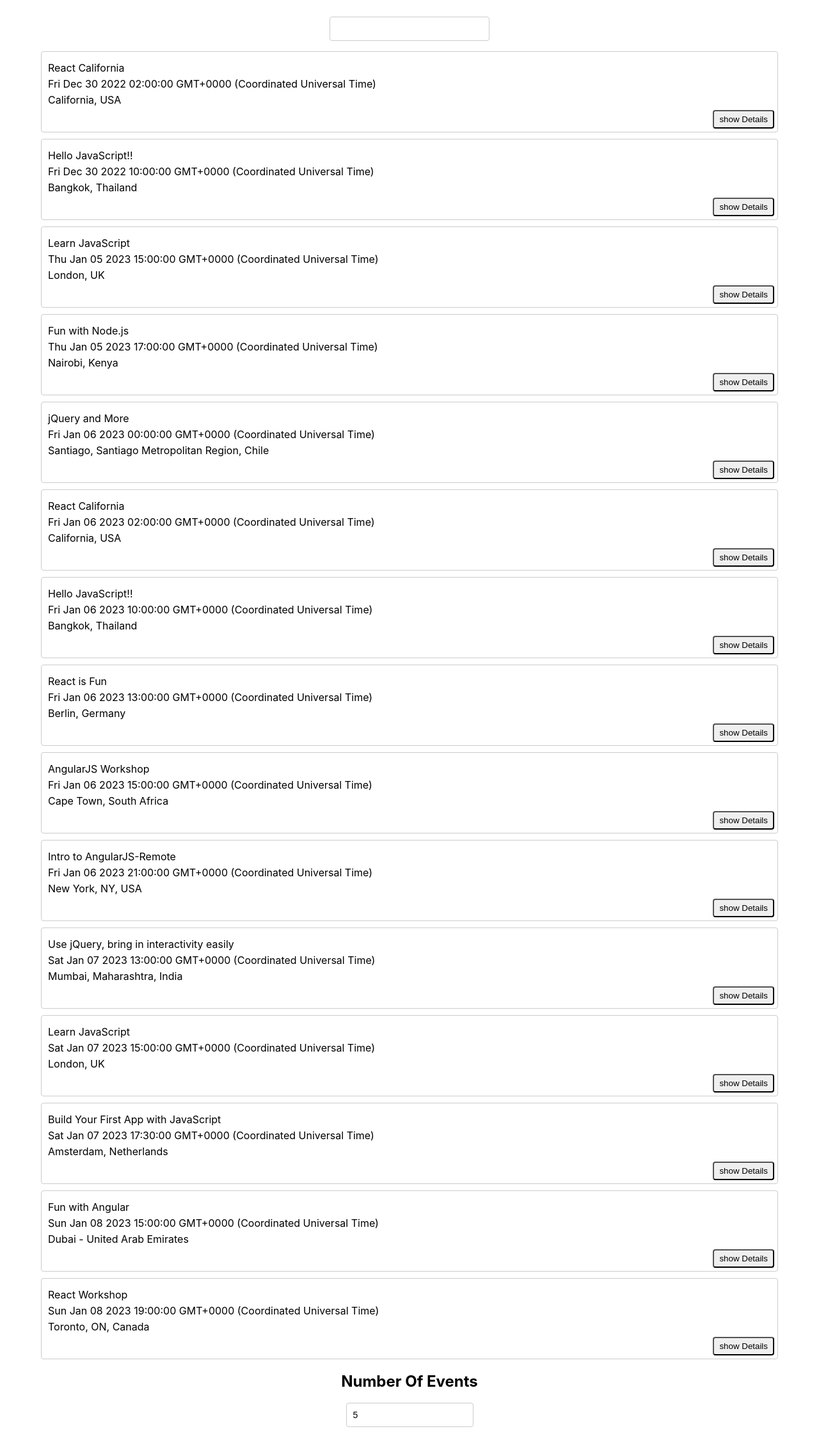
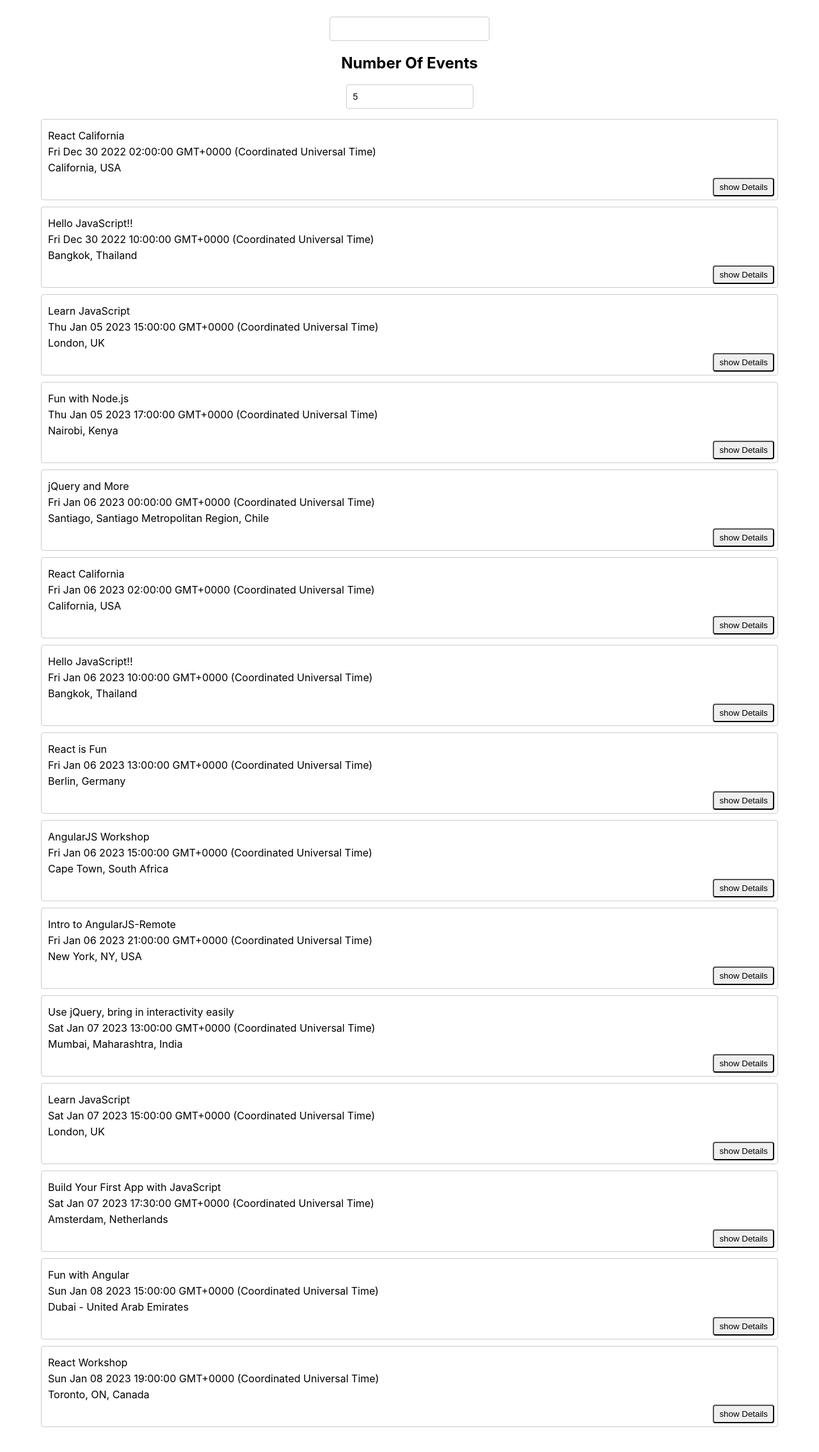
Before and after one commit to lauchness/meet, a React (Create React App) app: page / in a window 1280 px wide. Shown: the top 2270 px of the page at 64% size. Built offline with nearby package versions, Linux system fonts and the light colour scheme.

Commit message:
moved number of events component

```diff
--- a/src/App.js
+++ b/src/App.js
@@ -44,8 +44,8 @@
           locations={this.state.locations}
           updateEvents={this.updateEvents}
         />
+        <NumberOfEvents />
         <EventList events={this.state.events} />
-        <NumberOfEvents />
       </div>
     );
   }
```
